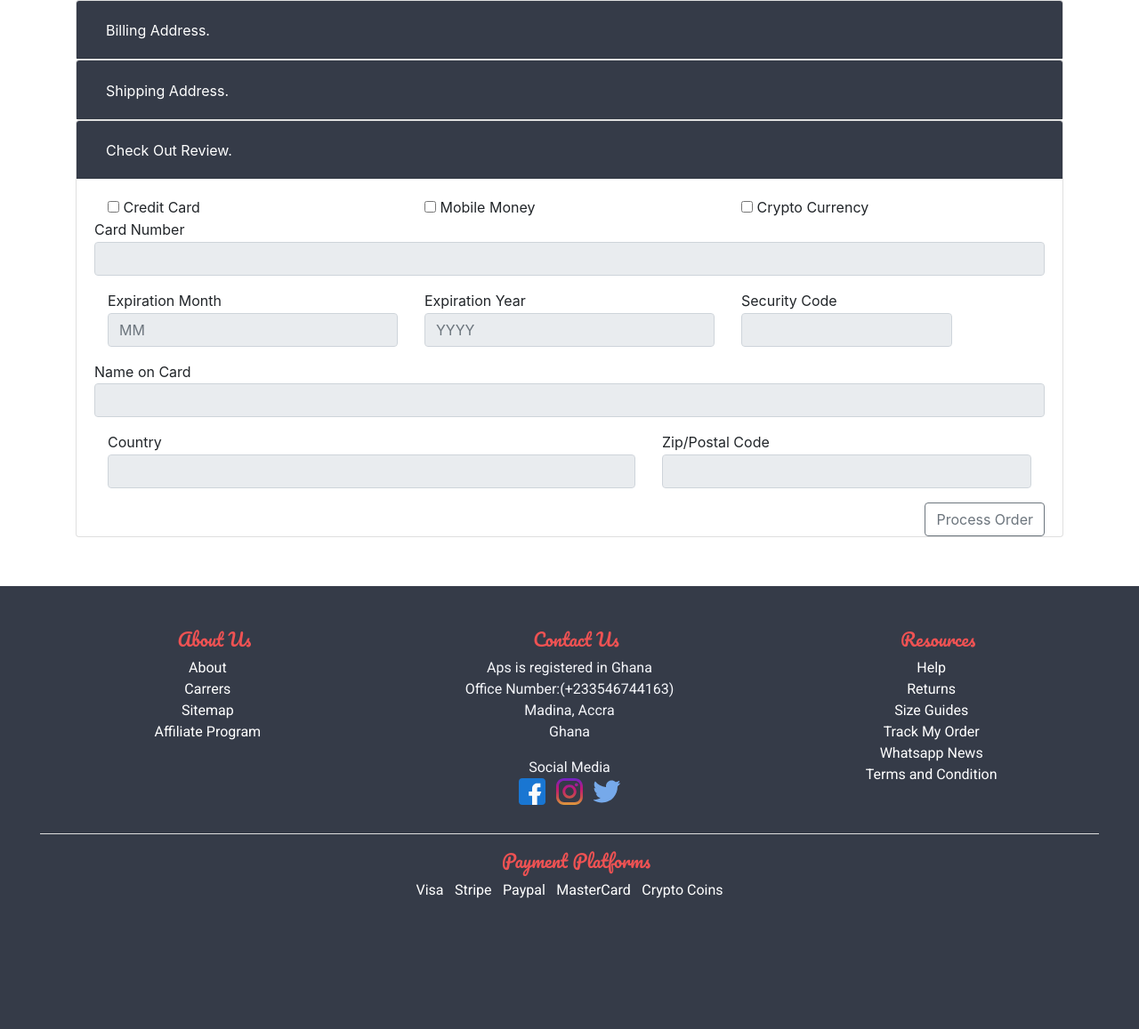
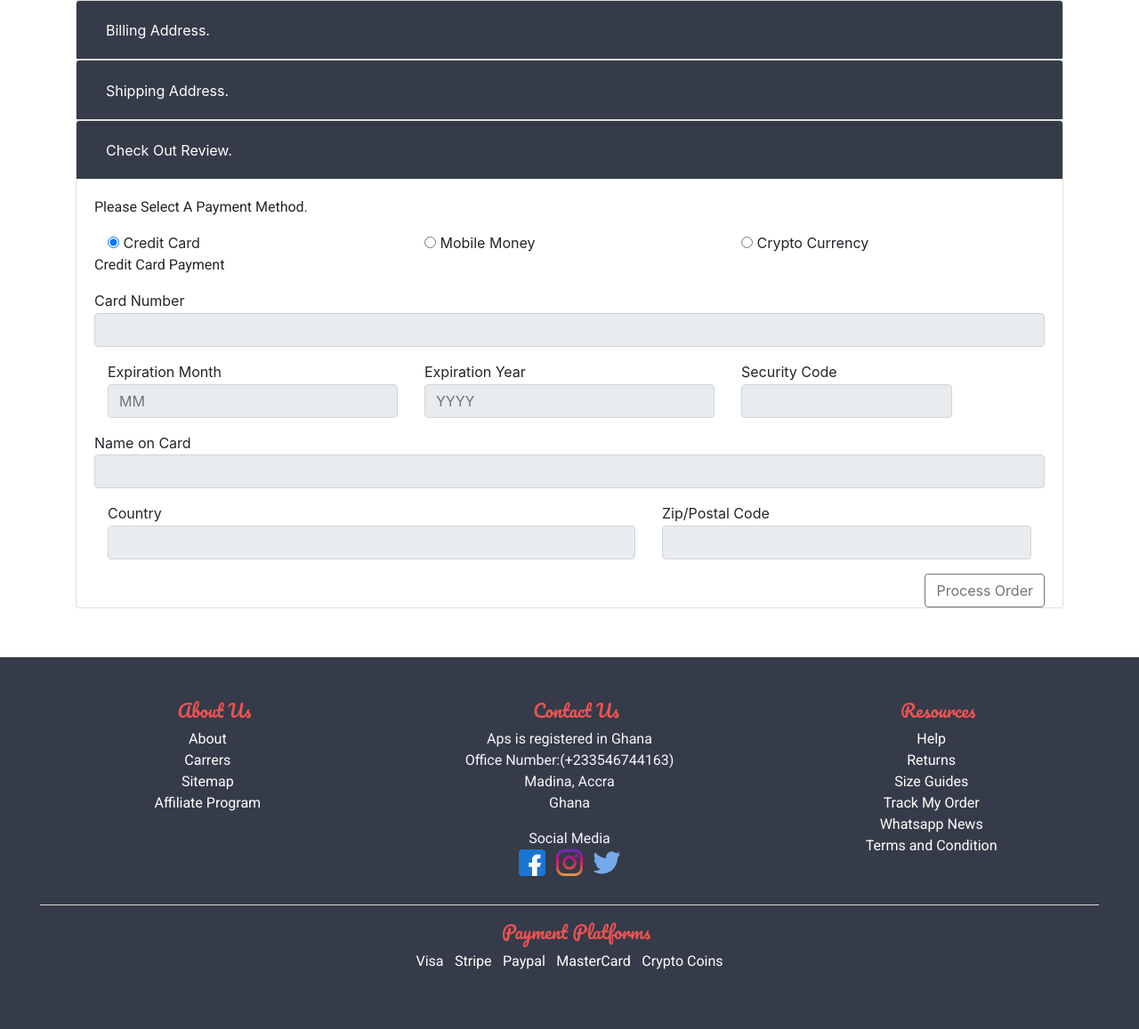
Before and after one commit to SedemQuame/Afroprints, a PHP site: page /html/checkout.php in a window 1280 px wide, after a click on "Check Out Review.". Shown: the part 104-1261 px from the top of the page at 89% size. Before the commit the page ends 1114 px from the top, so only its background shows below. Run offline with PHP 8.4, Linux system fonts and the light colour scheme; some libraries are stand-ins or nearby versions.

Commit message:
work complete on ui for changing payment method.

```diff
--- a/css/custom/checkout.css
+++ b/css/custom/checkout.css
@@ -47,3 +47,7 @@ label{
 .phone_part:last-child{
   padding: 0;
 }
+
+#mobile_money_information, #crypto_currency_information{
+  display: none;
+}
--- a/html/checkout.php
+++ b/html/checkout.php
@@ -22,7 +22,7 @@
 
     <div class="container" id="checkout">
       <div class="accordion" id="accordionExample">
-        <form id="checkout_form" action="../php/custom/included_pages/checkout_processor.php" method="post" onsubmit="fieldProcessor(this)">
+        <form id="checkout_form" action="../php/custom/included_pages/checkout_processor.php" method="post" onsubmit="fieldProcessor(this)" name="checkout_form">
           <div class="card">
             <div class="card-header checkout-headers" id="headingOne">
               <h2 class="mb-0">
@@ -149,22 +149,24 @@
             <div id="collapseThree" class="collapse" aria-labelledby="headingThree" data-parent="#accordionExample">
               <div class="card-body">
                 <!-- Show all acquired information, in a representable formatted form. -->
+                <p>Please Select A Payment Method.</p>
                   <div class="row">
                     <div class="col-12 col-sm-4">
-                      <input id="credit_card_checkbox" type="checkbox" name="credit card" value="card">
+                      <input id="credit_card_checkbox" type="radio" name="payment_method" value="credit_card" checked onclick="displayPaymentOption(event)">
                       <label for="">Credit Card</label>
                     </div>
                     <div class="col-12 col-sm-4">
-                      <input type="checkbox" name="mobile money" value="mobile_money">
+                      <input id="mobile_money_checkbox" type="radio" name="payment_method" value="mobile_money" onclick="displayPaymentOption(event)">
                       <label for="">Mobile Money</label>
                     </div>
                     <div class="col-12 col-sm-4">
-                      <input type="checkbox" name="cyrto currency" value="cyrto_currency">
+                      <input id="crypto_currency_checkbox" type="radio" name="payment_method" value="cyrto_currency" onclick="displayPaymentOption(event)">
                       <label for="">Crypto Currency</label>
                     </div>
                   </div>
 
                   <div id="credit_card_information">
+                    <p>Credit Card Payment</p>
                     <div>
                         <label for="card_number">Card Number</label>
                         <br>
@@ -213,11 +215,11 @@
                   </div>
 
                   <div id="mobile_money_information">
-
+                    <p>Mobile Money Payment</p>
                   </div>
 
                   <div id="crypto_currency_information">
-
+                    <p>Crypto Currency Payment</p>
                   </div>
 
                 <!-- Order Submit Button. -->
@@ -236,12 +238,10 @@
         include '../php/custom/included_pages/footer.php';
     ?>
 
-
     <!-- JavaScript Frameworks and libraries. -->
     <?php include '../php/custom/included_pages/common_js.php'; ?>
     <script src="../js/custom/modal.js" charset="utf-8"></script>
     <script src="../js/custom/checkout.js" charset="utf-8"></script>
-
     <script type="text/javascript">
       $('#collapseOne').collapse({
         toggle: false
--- a/js/custom/checkout.js
+++ b/js/custom/checkout.js
@@ -8,6 +8,13 @@ let number_format = document.getElementById("phone_format");
 let phone_number = document.getElementById("phone_number");
 let email_address = document.getElementById("email_address");
 let delivery_date = document.getElementById("estimated_dev_date");
+
+// Payment Tabs.
+let CCPayment = document.getElementById("credit_card_information");
+let MomoPayment = document.getElementById("mobile_money_information");
+let CryptoPayment = document.getElementById("crypto_currency_information");
+
+let radios = document.forms.checkout_form.elements.payment_method;
 
 // Shipping Address Accordion Tab.
 // Pseudo-Code
@@ -91,3 +98,34 @@ function fieldProcessor() {
     document.getElementById("error-alert").style.display = block;
   }
 }
+//
+// CCPayment.addEventListener("click", () => {
+//   alert("credit car payment clicked");
+// });
+//
+// MomoPayment.addEventListener("click", () => {
+//   alert("mobile money payment clicked");
+// });
+//
+// CryptoPayment.addEventListener("click", () => {
+//   alert("crypto Currency payment clicked");
+// });
+
+function displayPaymentOption(event) {
+  selectedRadioBtn = event.target;
+  if (selectedRadioBtn.value == "credit_card") {
+    CCPayment.style.display = "block";
+    MomoPayment.style.display = "none";
+    CryptoPayment.style.display = "none";
+  } else if (selectedRadioBtn.value == "mobile_money") {
+    MomoPayment.style.display = "block";
+    CCPayment.style.display = "none";
+    CryptoPayment.style.display = "none";
+  } else if (selectedRadioBtn.value == "cyrto_currency") {
+    CryptoPayment.style.display = "block";
+    CCPayment.style.display = "none";
+    MomoPayment.style.display = "none";
+  } else {
+    alert("Invalid Option.Please try again");
+  }
+}
--- a/php/custom/included_pages/checkout_processor.php
+++ b/php/custom/included_pages/checkout_processor.php
@@ -63,9 +63,9 @@ if (isset($_SESSION['user_id'])) {
   }
 
   $sql = "INSERT INTO
-          public.purchases(  product_list, total_price, purchase_date, cust_id, ordering_address, recipient_address)
+          public.purchases(  product_list, total_price, purchase_date, cust_id, ordering_address, recipient_address, payment_method)
           VALUES
-          (:product_list, :product_price, :purchase_date, :customer_id, :ordering_address, :recipient_address);
+          (:product_list, :product_price, :purchase_date, :customer_id, :ordering_address, :recipient_address, :payment_method);
           ";
 
   print_r(array(':product_list' => $product_list,
```
